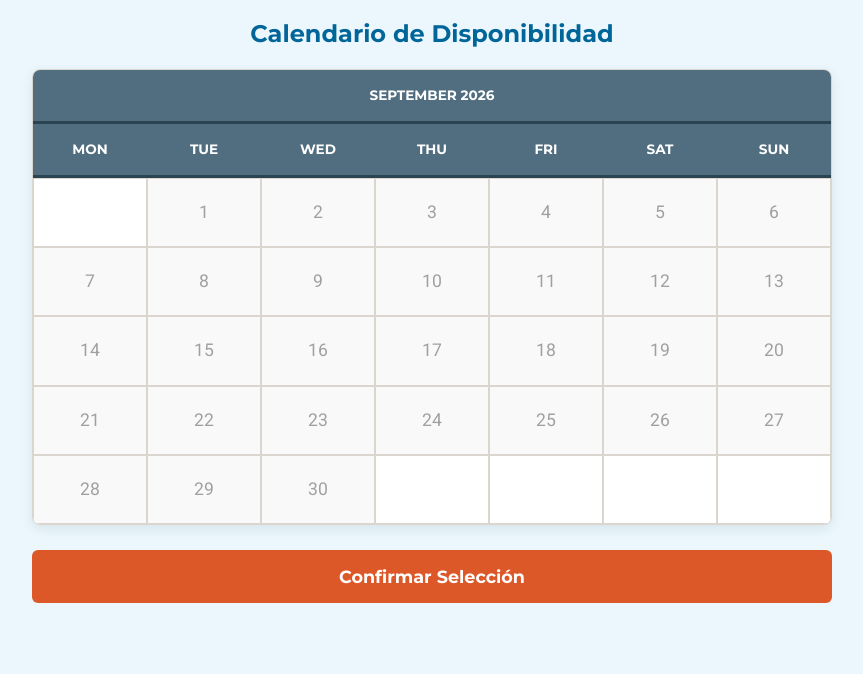
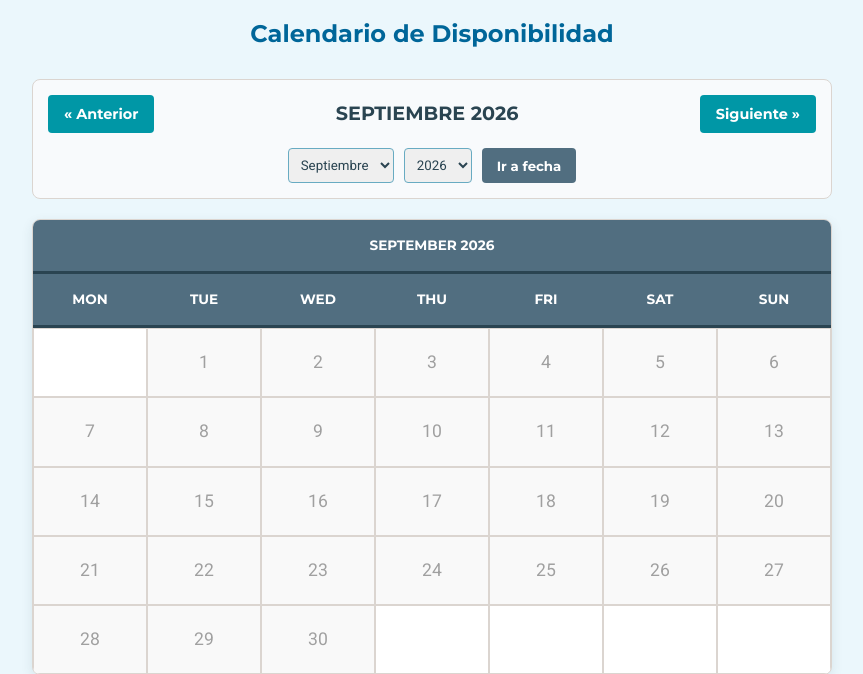
Before and after one commit to darkanthem21/oev-sala-grabacion, a Django app: page /agenda/calendario/ in a window 1280 px wide. Shown: the top 674 px of the page, without its empty margins (208-1071 px from the left). Run offline with Django 5.2, Linux system fonts and the light colour scheme; data that the repository does not hold is empty.

Commit message:
refactor(agenda): menú de selección por mes
Se añade un menú para desplazarse por el calendario de forma iterativa o directa. Además, se añade una forma placeholder de establecer limites para la máxima y mínima fecha visualizable

```diff
--- a/src/agenda/templates/agenda/calendario.html
+++ b/src/agenda/templates/agenda/calendario.html
@@ -3,6 +3,40 @@
 {% block contenido %}
     <div class="calendario-contenedor">
         <h2 class="titulo-calendario">Calendario de Disponibilidad</h2>
+
+        <!-- Controles de navegación de meses y años -->
+        <div class="controles-calendario">
+            <div class="navegacion-meses">
+                {% if mostrar_anterior %}
+                    <a href="?year={{ prev_year }}&month={{ prev_month }}" class="btn-nav">&laquo; Anterior</a>
+                {% else %}
+                    <span class="btn-nav disabled">&laquo; Anterior</span>
+                {% endif %}
+
+                <h3 class="mes-actual">{{ nombre_mes_actual }} {{ year }}</h3>
+
+                {% if mostrar_siguiente %}
+                    <a href="?year={{ next_year }}&month={{ next_month }}" class="btn-nav">Siguiente &raquo;</a>
+                {% else %}
+                    <span class="btn-nav disabled">Siguiente &raquo;</span>
+                {% endif %}
+            </div>
+
+            <!-- Selector rápido desplegable -->
+            <form method="GET" class="selector-rapido">
+                <select name="month" class="select-personalizado">
+                    {% for m_num, m_nombre in meses %}
+                        <option value="{{ m_num }}" {% if m_num == month %}selected{% endif %}>{{ m_nombre }}</option>
+                    {% endfor %}
+                </select>
+                <select name="year" class="select-personalizado">
+                    {% for y in anios_permitidos %}
+                        <option value="{{ y }}" {% if y == year %}selected{% endif %}>{{ y }}</option>
+                    {% endfor %}
+                </select>
+                <button type="submit" class="btn-ir">Ir a fecha</button>
+            </form>
+        </div>
 
         <div class="calendario">
             {{ calendario|safe }}
@@ -12,24 +46,98 @@
     </div>
 
     <style>
-        /* Importación de las tipografías corporativas */
         @import url('https://fonts.googleapis.com/css2?family=Montserrat:wght@700&family=Roboto:wght@400;500&display=swap');
 
         .calendario-contenedor {
             max-width: 800px;
             margin: 0 auto;
-            font-family: 'Roboto', sans-serif; /* Párrafos: Roboto */
-            color: #2a4451; /* Gris muy oscuro del manual */
+            font-family: 'Roboto', sans-serif;
+            color: #2a4451;
         }
 
         .titulo-calendario {
-            font-family: 'Montserrat', sans-serif; /* Encabezados: Montserrat Bold */
+            font-family: 'Montserrat', sans-serif;
             font-weight: 700;
             text-align: center;
-            margin-bottom: 20px;
-            color: #006699; /* Azul oscuro corporativo */
+            margin-bottom: 30px;
+            color: #006699;
         }
 
+        /* --- Estilos de Controles de Navegación --- */
+        .controles-calendario {
+            display: flex;
+            flex-direction: column;
+            gap: 15px;
+            margin-bottom: 20px;
+            background: #f8fafc;
+            padding: 15px;
+            border-radius: 8px;
+            border: 1px solid #dbd5d0;
+        }
+
+        .navegacion-meses {
+            display: flex;
+            justify-content: space-between;
+            align-items: center;
+        }
+
+        .mes-actual {
+            font-family: 'Montserrat', sans-serif;
+            margin: 0;
+            color: #2a4451;
+            font-size: 1.2rem;
+            text-transform: uppercase;
+        }
+
+        .btn-nav {
+            padding: 8px 16px;
+            background-color: #0097a6; /* Teal corporativo */
+            color: white;
+            text-decoration: none;
+            border-radius: 4px;
+            font-family: 'Montserrat', sans-serif;
+            font-size: 0.9rem;
+            transition: background-color 0.2s;
+        }
+
+        .btn-nav:hover:not(.disabled) {
+            background-color: #006699; /* Azul oscuro corporativo al pasar el cursor */
+        }
+
+        .btn-nav.disabled {
+            background-color: #dbd5d0;
+            cursor: not-allowed;
+            color: #68abc2;
+        }
+
+        .selector-rapido {
+            display: flex;
+            justify-content: center;
+            gap: 10px;
+        }
+
+        .select-personalizado {
+            padding: 8px;
+            border: 1px solid #68abc2;
+            border-radius: 4px;
+            font-family: 'Roboto', sans-serif;
+            color: #2a4451;
+            outline: none;
+        }
+
+        .btn-ir {
+            padding: 8px 15px;
+            background-color: #516e80;
+            color: white;
+            border: none;
+            border-radius: 4px;
+            cursor: pointer;
+            font-family: 'Montserrat', sans-serif;
+        }
+
+        .btn-ir:hover { background-color: #2a4451; }
+
+        /* --- Estilos del Calendario (Tabla) --- */
         .calendario table {
             border-collapse: separate;
             border-spacing: 0;
@@ -39,11 +147,11 @@
             border-radius: 8px;
             box-shadow: 0 4px 12px rgba(42, 68, 81, 0.1);
             overflow: hidden;
-            border: 1px solid #dbd5d0; /* Gris claro corporativo */
+            border: 1px solid #dbd5d0;
         }
 
         .calendario th {
-            background-color: #516e80; /* Azul grisáceo del manual */
+            background-color: #516e80;
             padding: 15px;
             text-align: center;
             font-family: 'Montserrat', sans-serif;
@@ -62,15 +170,13 @@
             transition: all 0.2s ease;
         }
 
-        /* Estilo para días sin bloques (deshabilitados) */
         .calendario td:not(.noday):not(.available) {
             color: #a0a0a0;
             background-color: #f9f9f9;
         }
 
-        /* Días disponibles (Placeholder seleccionable) */
         .calendario .available {
-            background-color: #ebf7fc; /* Celeste muy claro corporativo */
+            background-color: #ebf7fc;
             color: #006699;
             font-weight: 500;
             cursor: pointer;
@@ -78,7 +184,7 @@
         }
 
         .calendario .available:hover {
-            background-color: #68abc2; /* Celeste medio corporativo */
+            background-color: #68abc2;
             color: #ffffff;
             transform: scale(1.02);
             z-index: 1;
@@ -86,9 +192,8 @@
             border-radius: 4px;
         }
 
-        /* Días seleccionados activamente */
         .calendario .available.selected {
-            background-color: #0097a6; /* Color Pantone 320 C (Teal) */
+            background-color: #0097a6;
             color: #ffffff;
             border-radius: 4px;
             box-shadow: inset 0 0 0 2px #006699;
@@ -100,7 +205,7 @@
             width: 100%;
             margin-top: 25px;
             padding: 16px;
-            background-color: #dd5829; /* Color Pantone Orange 021 C */
+            background-color: #dd5829;
             color: white;
             border: none;
             border-radius: 6px;
@@ -111,14 +216,8 @@
             transition: background-color 0.3s, transform 0.1s;
         }
 
-        .btn-accion:hover {
-            /* Versión oscurecida del naranja corporativo */
-            background-color: #c24d24;
-        }
-
-        .btn-accion:active {
-            transform: scale(0.98);
-        }
+        .btn-accion:hover { background-color: #c24d24; }
+        .btn-accion:active { transform: scale(0.98); }
     </style>
 
     <script>
--- a/src/agenda/views.py
+++ b/src/agenda/views.py
@@ -1,6 +1,6 @@
 import calendar
 from django.shortcuts import render
-from datetime import datetime
+from datetime import datetime, date
 from .models import Bloque
 
 class AgendaCalendar(calendar.HTMLCalendar):
@@ -23,15 +23,66 @@ class AgendaCalendar(calendar.HTMLCalendar):
         return f'<td class="{css_class}">{day}</td>'
 
 def calendario(request):
+    # --- MÉTODO PLACEHOLDER: LÍMITES DE VISUALIZACIÓN ---
+    # Aquí defines la fecha mínima y máxima que el sistema permite visualizar.
+    # Puede abarcar los años que desees.
+    FECHA_MINIMA = date(2023, 1, 1)
+    FECHA_MAXIMA = date(2028, 12, 31)
+    # ----------------------------------------------------
+
     ahora = datetime.now()
-    year = ahora.year
-    month = ahora.month
 
+    # Obtener mes y año desde la URL; si no existen o son inválidos, usar el actual
+    try:
+        year = int(request.GET.get('year', ahora.year))
+        month = int(request.GET.get('month', ahora.month))
+    except ValueError:
+        year = ahora.year
+        month = ahora.month
+
+    # Validar que la fecha solicitada esté dentro de los límites permitidos
+    fecha_solicitada = date(year, month, 1)
+    if fecha_solicitada < date(FECHA_MINIMA.year, FECHA_MINIMA.month, 1):
+        year, month = FECHA_MINIMA.year, FECHA_MINIMA.month
+    elif fecha_solicitada > date(FECHA_MAXIMA.year, FECHA_MAXIMA.month, 1):
+        year, month = FECHA_MAXIMA.year, FECHA_MAXIMA.month
+
+    # Filtrar bloques para el mes y año en curso
     bloques = Bloque.objects.filter(fecha__year=year, fecha__month=month, disponible=True)
 
     cal = AgendaCalendar(bloques, year, month)
     html_cal = cal.formatmonth(year, month)
 
+    # Lógica de navegación (Cálculo del mes anterior y siguiente)
+    mes_anterior = month - 1 if month > 1 else 12
+    anio_anterior = year if month > 1 else year - 1
+
+    mes_siguiente = month + 1 if month < 12 else 1
+    anio_siguiente = year if month < 12 else year + 1
+
+    # Verificar si los botones prev/next se salen de los límites
+    mostrar_anterior = date(anio_anterior, mes_anterior, 1) >= date(FECHA_MINIMA.year, FECHA_MINIMA.month, 1)
+    mostrar_siguiente = date(anio_siguiente, mes_siguiente, 1) <= date(FECHA_MAXIMA.year, FECHA_MAXIMA.month, 1)
+
+    # Nombres de meses para los selectores y el título
+    meses_espanol = [
+        (1, 'Enero'), (2, 'Febrero'), (3, 'Marzo'), (4, 'Abril'),
+        (5, 'Mayo'), (6, 'Junio'), (7, 'Julio'), (8, 'Agosto'),
+        (9, 'Septiembre'), (10, 'Octubre'), (11, 'Noviembre'), (12, 'Diciembre')
+    ]
+    nombre_mes_actual = dict(meses_espanol)[month]
+
     return render(request, "agenda/calendario.html", {
         "calendario": html_cal,
+        "year": year,
+        "month": month,
+        "nombre_mes_actual": nombre_mes_actual,
+        "prev_year": anio_anterior,
+        "prev_month": mes_anterior,
+        "next_year": anio_siguiente,
+        "next_month": mes_siguiente,
+        "mostrar_anterior": mostrar_anterior,
+        "mostrar_siguiente": mostrar_siguiente,
+        "meses": meses_espanol,
+        "anios_permitidos": range(FECHA_MINIMA.year, FECHA_MAXIMA.year + 1),
     })
```
